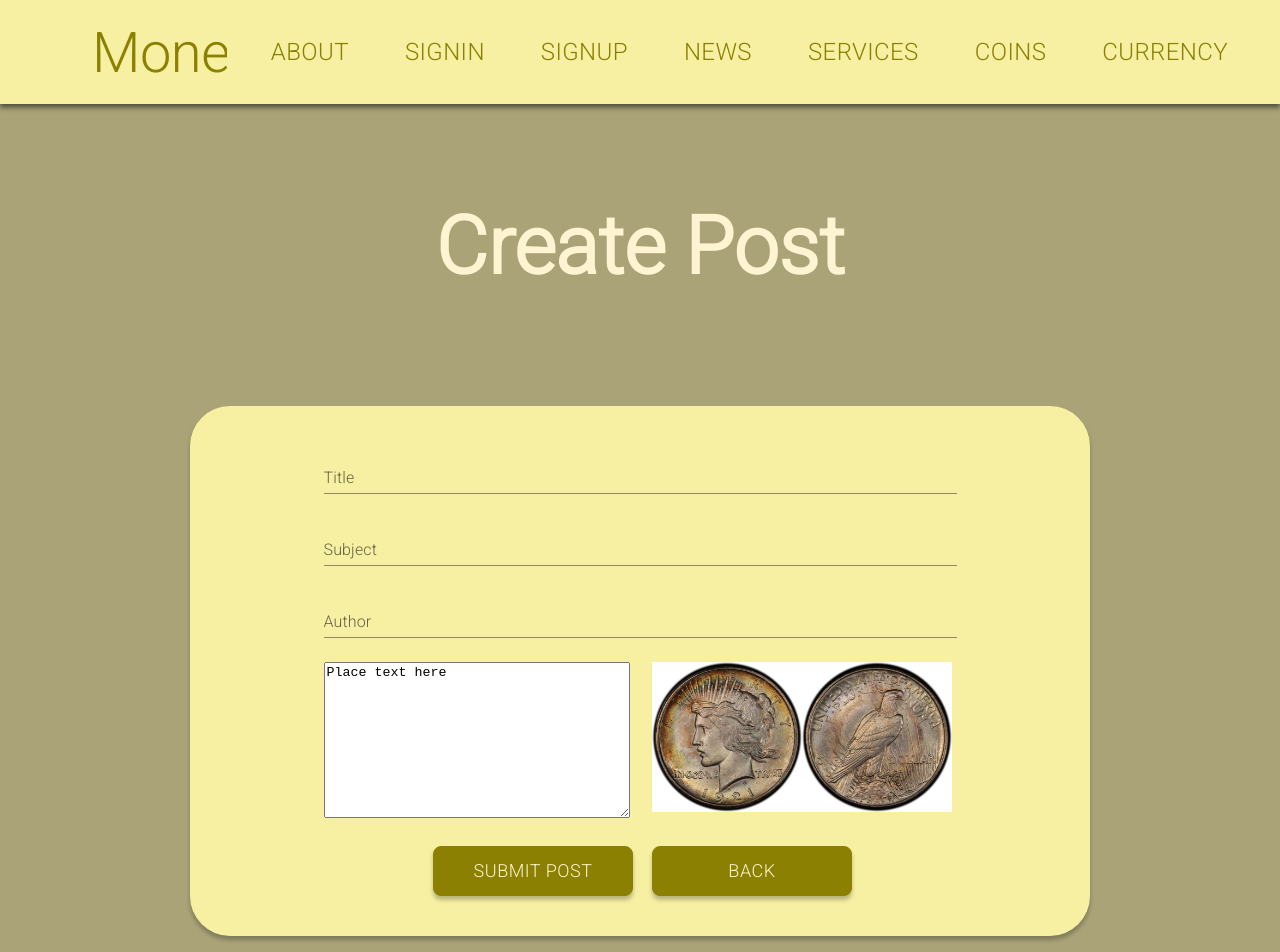
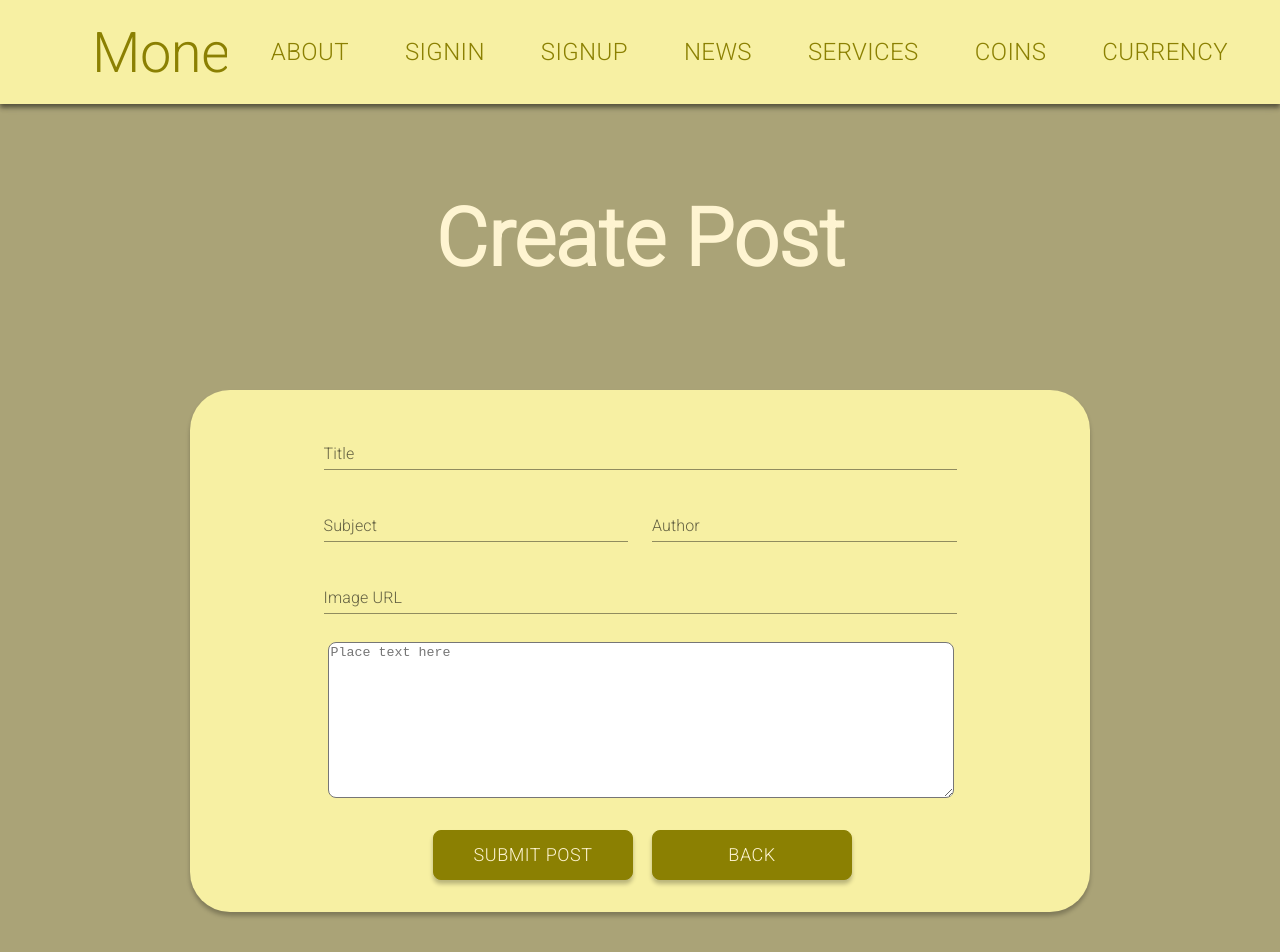
Before and after one commit to BVA1000/moneta-frontend, a React (Create React App) app: page /createpost in a window 1280 px wide. Shown: the top 952 px of the page. Built offline with nearby package versions, Linux system fonts and the light colour scheme.

Commit message:
Redesigned Create Post Page

```diff
--- a/src/components/Cards/PostsCard/postCard.css
+++ b/src/components/Cards/PostsCard/postCard.css
@@ -1,8 +1,39 @@
-.peaceDollarHR {
-  width: 300px;
-  height: 150px;
-}
-
 #createPostsCard a {
   text-decoration: none;
 }
+
+@media only screen and (max-width: 1150px) {
+  #textbox {
+    width: 550px;
+    height: 150px;
+  }
+}
+
+@media only screen and (max-width: 750px) {
+  #textbox {
+    width: 400px;
+    height: 150px;
+  }
+}
+
+@media only screen and (max-width: 600px) {
+  #textbox {
+    width: 350px;
+    height: 150px;
+  }
+}
+
+@media only screen and (max-width: 525px) {
+  #textbox {
+    width: 300px;
+    height: 150px;
+  }
+}
+
+.textBox {
+  border-radius: 0.5rem;
+  margin: 4px;
+  width: 620px;
+  height: 150px;
+  justify-content: center;
+}
--- a/src/components/Cards/PostsCard/postCard.js
+++ b/src/components/Cards/PostsCard/postCard.js
@@ -1,13 +1,13 @@
 import * as React from "react";
-import Box from "@mui/material/Box";
+
 import Container from "@mui/material/Container";
 import Grid from "@mui/material/Grid";
 import TextField from "@mui/material/TextField";
-import TextareaAutosize from "@mui/material/TextareaAutosize";
+
 import Back from "../../Buttons/Back/back";
 import SubmitPost from "../../Buttons/Submit/submitpost";
 import "../../../assets/fonts/fonts.css";
-import peacehr from "../../../assets/images/21peacehr.jpg";
+
 import { Link } from "react-router-dom";
 import "./postCard.css";
 
@@ -25,7 +25,7 @@ function CreatePostCard() {
           borderRadius: 10,
           bgcolor: "#f7f0a3",
           boxShadow: "0px 4px 4px rgba(0, 0, 0, 0.25)",
-          padding: 5,
+          padding: 4,
         }}
       >
         <Grid container spacing={3}>
@@ -41,8 +41,9 @@ function CreatePostCard() {
             ></TextField>
           </Grid>
           <Grid item xs={0} sm={1.5} />
+
           <Grid item xs={0} sm={1.5} />
-          <Grid item xs={12} md={9}>
+          <Grid item xs={12} md={4.5}>
             <TextField
               id="subject"
               name="subject"
@@ -52,9 +53,8 @@ function CreatePostCard() {
               sx={{ color: "#8b8002" }}
             ></TextField>
           </Grid>
-          <Grid item xs={0} sm={1.5} />
-          <Grid item xs={0} sm={1.5} />
-          <Grid item xs={12} md={9}>
+
+          <Grid item xs={12} md={4.5}>
             <TextField
               id="author"
               name="author"
@@ -67,34 +67,35 @@ function CreatePostCard() {
           <Grid item xs={0} sm={1.5} />
 
           <Grid item xs={0} sm={1.5} />
-          <Grid item xs={12} md={4.5}>
-            <Box sx={{ justifyContent: "center" }}>
-              <TextareaAutosize
-                id="text"
-                defaultValue="Place text here"
-                style={{ width: 300, height: 150 }}
-              ></TextareaAutosize>
-            </Box>
-          </Grid>
-
-          <Grid item xs={12} md={4.5}>
-            <Box sx={{ justifyContent: "center" }}>
-              <img
-                id="image"
-                src={peacehr}
-                className="peaceDollarHR"
-                alt="Peace Dollar High Relief"
-                style={{ width: 300, height: 150 }}
-              />
-            </Box>
+          <Grid item xs={12} md={9}>
+            <TextField
+              id="imageUrl"
+              name="imageurl"
+              label="Image URL"
+              fullWidth
+              variant="standard"
+              sx={{ color: "#8b8002" }}
+            ></TextField>
           </Grid>
           <Grid item xs={0} sm={1.5} />
 
-          <Grid item xs={0} sm={3} />
+          <Grid item xs={0} sm={1.5} />
+          <Grid item xs={12} md={9}>
+            <textarea
+              placeholder="Place text here"
+              className="textBox"
+              id="textbox"
+            />
+          </Grid>
+
+          <Grid item xs={0} sm={1.5} />
+
+          <Grid item xs={0} sm={1.5} md={3} />
 
           <Grid
             item
             xs={12}
+            sm={4.5}
             md={3}
             spacing={2}
             style={{ justifyContent: "center" }}
@@ -109,6 +110,7 @@ function CreatePostCard() {
           <Grid
             item
             xs={12}
+            sm={4.5}
             md={3}
             spacing={2}
             style={{ justifyContent: "center" }}
@@ -118,7 +120,7 @@ function CreatePostCard() {
             </Link>
           </Grid>
 
-          <Grid item xs={0} sm={3} />
+          <Grid item xs={0} sm={1.5} md={3} />
         </Grid>
       </Container>
     </div>
--- a/src/pages/Home/home.css
+++ b/src/pages/Home/home.css
@@ -1,6 +1,5 @@
 @media only screen and (max-width: 1000px) {
   #uscoins {
-
     width: 575px;
     height: 350px;
   }
@@ -13,7 +12,6 @@
   }
 }
 
-
 @media only screen and (max-width: 400px) {
   #uscoins {
     width: 365px;
@@ -21,9 +19,9 @@
   }
 }
 
-
 .usCoins {
   border-radius: 0.5rem;
+  box-shadow: 0px 4px 4px rgba(0, 0, 0, 0.25);
   margin: 10px;
   width: 725px;
   height: 450px;
--- a/src/pages/Posts/createPost.css
+++ b/src/pages/Posts/createPost.css
@@ -2,7 +2,7 @@
   color: #fef4d1;
   font-family: "Roboto", sans-serif;
   font-size: 80px;
-  margin: 5rem;
+  margin: 4.5rem;
   text-align: center;
 }
 
```
Also changed, not shown: src/pages/Home/home.txt (deleted). Lines whose indentation alone changed are shown as unchanged.
